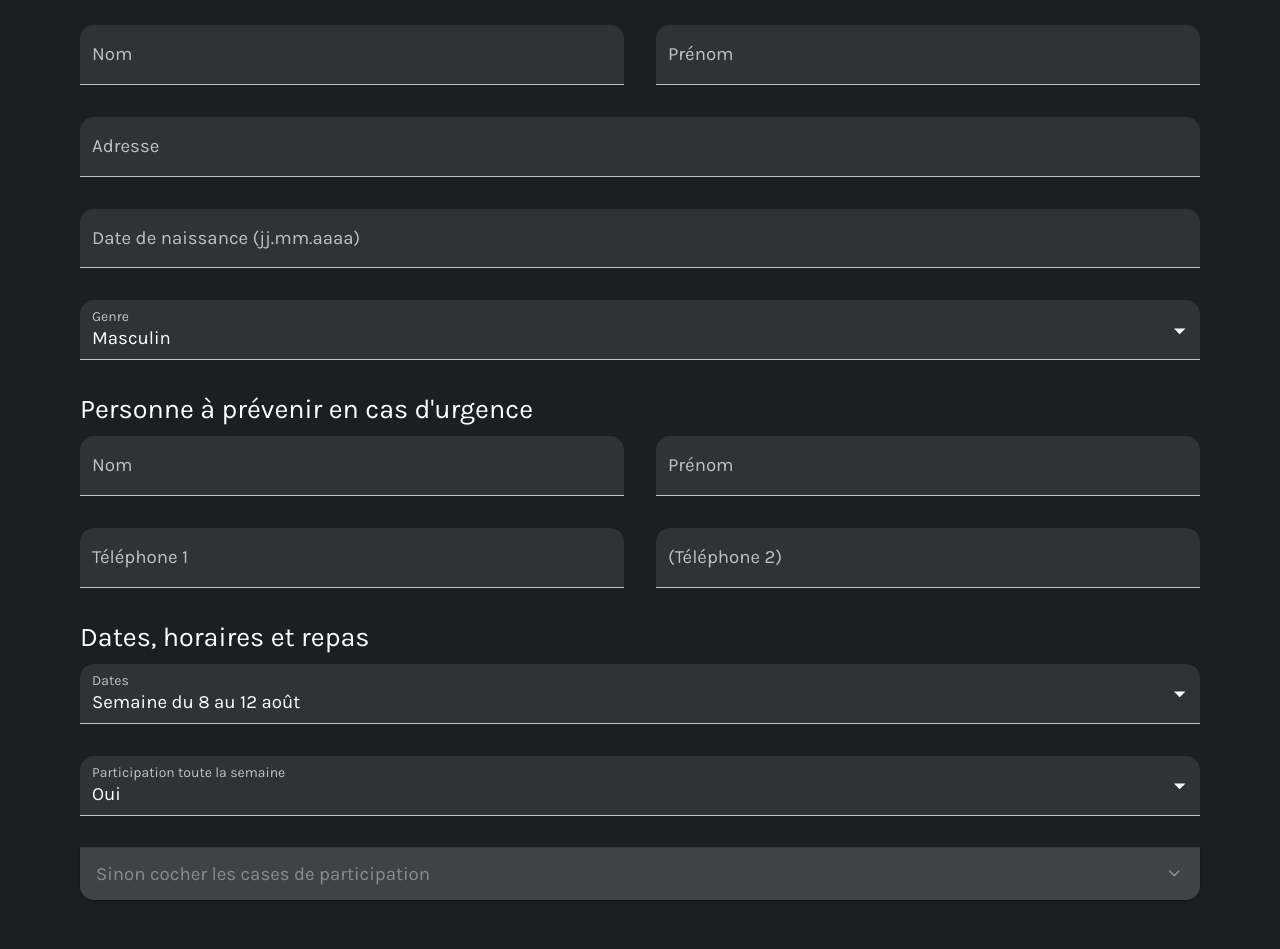
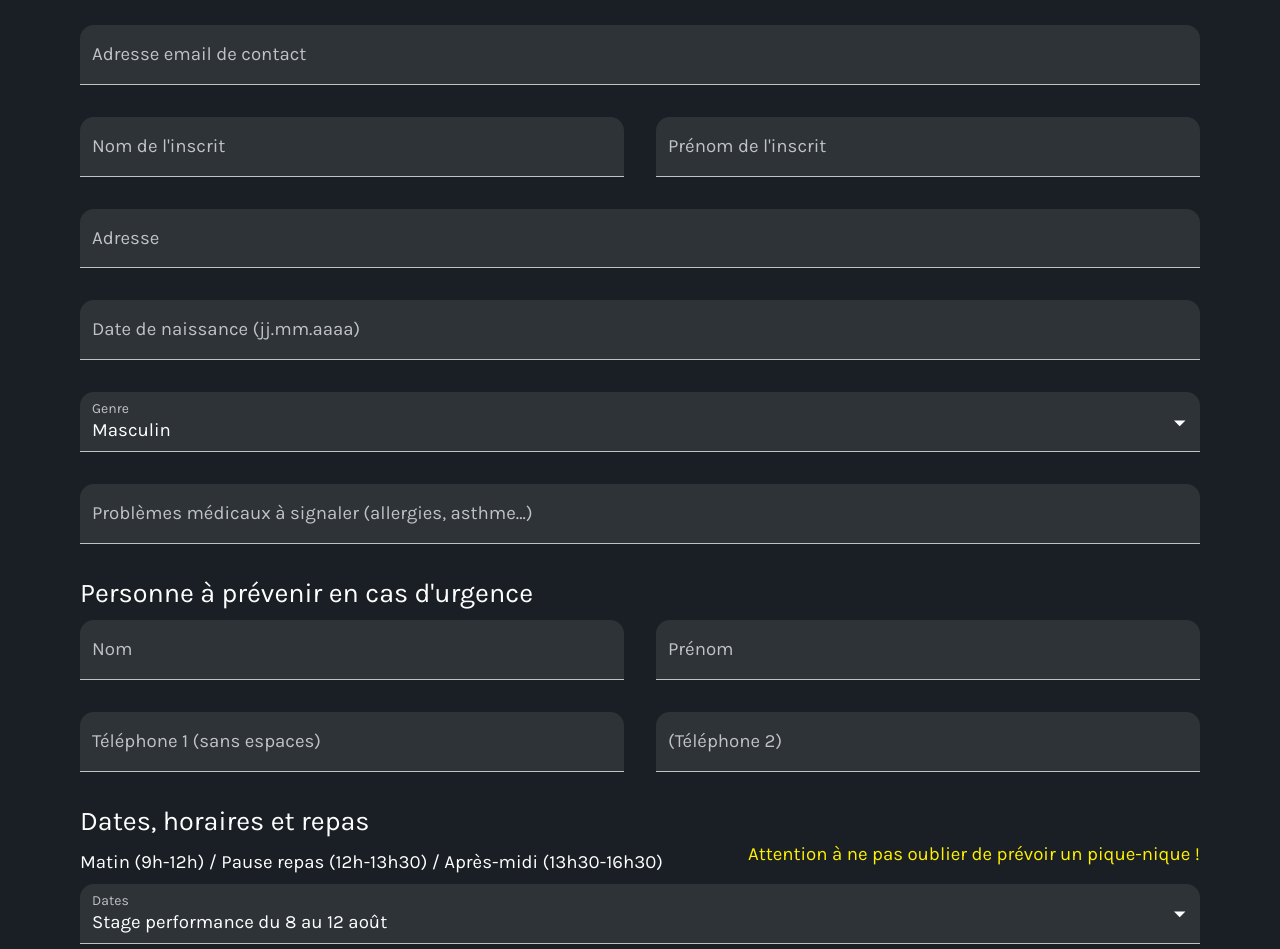
Before and after one commit to mateotiedra/cttb-website, a React (Create React App) app: page /stages in a window 1280 px wide. Shown: the part 243-1192 px from the top of the page. Built offline with nearby package versions, Linux system fonts and the light colour scheme.

Commit message:
finish form + add contact stage

```diff
--- a/src/components/SectionContainer/SectionContainer.js
+++ b/src/components/SectionContainer/SectionContainer.js
@@ -6,7 +6,7 @@ function SectionContainer(props) {
       id={props.id}
       ref={props.ref}
       sx={{
-        px: { xs: 5, md: 10, lg: 10, ...props.sx },
+        px: { xs: 4, sm: 5, md: 10, lg: 10, ...props.sx },
         maxWidth: '1300px',
         mx: 'auto',
       }}
--- a/src/pages/Home/Home.js
+++ b/src/pages/Home/Home.js
@@ -67,9 +67,12 @@ function Home() {
         <Typography variant='h2' sx={{ mb: 3 }}>
           Contact
         </Typography>
-        <Typography>
-          Une question ? Besoin d'informations supplémentaires ? Contactez-nous
-          : <Link href='mailto:contact@cttbernex.ch'>contact@cttbernex.ch</Link>
+        <Typography sx={{ mb: 2 }}>
+          Une question ? Besoin d'informations supplémentaires ?
+          <br /> Générale :{' '}
+          <Link href='mailto:contact@cttbernex.ch'>contact@cttbernex.ch</Link>
+          <br /> Concernant les stages :{' '}
+          <Link href='mailto:stage@cttbernex.ch'>stage@cttbernex.ch</Link>
         </Typography>
         <Typography>
           Adresse :{' '}
--- a/src/pages/Stage/Stage.js
+++ b/src/pages/Stage/Stage.js
@@ -12,6 +12,7 @@ import {
   MenuItem,
   InputLabel,
   Select,
+  Link,
 } from '@mui/material';
 
 import Navbar from '../../components/Navbar/Navbar';
@@ -29,7 +30,7 @@ const LateralBox = (props) => {
         display: 'flex',
         flexDirection: 'row',
         justifyContent: 'space-between',
-        gap: 4,
+        gap: { xs: 2, sm: 3, md: 4, lg: 4 },
       }}
     >
       {props.children}
@@ -73,7 +74,7 @@ function Stage(props) {
       sx: { flexGrow: 1 },
       ...register(options.id, {
         required: options.required === undefined ? true : options.required,
-        pattern: options.pattern || /^[A-Za-z]+$/i,
+        pattern: options.pattern || /[\s\S]*/,
       }),
       error: errors[options.id] !== undefined,
     };
@@ -83,25 +84,40 @@ function Stage(props) {
     <>
       <Navbar />
       <SectionDivider h={2} />
+
       <SectionContainer sx={{ color: 'primary' }}>
         <Typography variant='h2' sx={{ mb: 3 }}>
-          Inscription aux stages
+          Formulaire d'inscription
         </Typography>
+
         <form onSubmit={onSubmit}>
           <Box sx={{ display: 'flex', flexDirection: 'column', gap: 4 }}>
+            <TextField
+              {...basicFieldProps({
+                id: 'email',
+                label: 'Adresse email de contact',
+                required: true,
+                pattern: /^[\w-\.]+@([\w-]+\.)+[\w-]{2,4}$/g,
+              })}
+            />
             <LateralBox>
               <TextField
-                {...basicFieldProps({ id: 'lastName', label: 'Nom' })}
+                {...basicFieldProps({
+                  id: 'lastName',
+                  label: "Nom de l'inscrit",
+                })}
               />
               <TextField
-                {...basicFieldProps({ id: 'firstName', label: 'Prénom' })}
+                {...basicFieldProps({
+                  id: 'firstName',
+                  label: "Prénom de l'inscrit",
+                })}
               />
             </LateralBox>
             <TextField
               {...basicFieldProps({
                 id: 'adress',
                 label: 'Adresse',
-                pattern: /[\s\S]*/,
               })}
             />
             <TextField
@@ -122,6 +138,14 @@ function Stage(props) {
                 { value: 'other', text: 'Autre' },
               ]}
             />
+            <TextField
+              {...basicFieldProps({
+                id: 'healthIssues',
+                label: 'Problèmes médicaux à signaler (allergies, asthme…)',
+                required: false,
+              })}
+              multiline
+            />
             <Box>
               <Typography variant='h5' sx={{ mb: 1 }}>
                 Personne à prévenir en cas d'urgence
@@ -131,12 +155,14 @@ function Stage(props) {
                   {...basicFieldProps({
                     id: 'urgencyPersonlastName',
                     label: 'Nom',
+                    required: false,
                   })}
                 />
                 <TextField
                   {...basicFieldProps({
                     id: 'urgencyPersonFirstName',
                     label: 'Prénom',
+                    required: false,
                   })}
                 />
               </LateralBox>
@@ -145,7 +171,9 @@ function Stage(props) {
               <TextField
                 {...basicFieldProps({
                   id: 'urgencyPersonNumberA',
-                  label: 'Téléphone 1',
+                  label: 'Téléphone 1 (sans espaces)',
+                  required: false,
+
                   pattern:
                     /^[\+]?[(]?[0-9]{3}[)]?[-\s\.]?[0-9]{3}[-\s\.]?[0-9]{4,6}$/,
                 })}
@@ -161,29 +189,60 @@ function Stage(props) {
               />
             </LateralBox>
             <Box>
-              <Typography variant='h5' sx={{ mb: 1 }}>
-                Dates, horaires et repas
+              <Typography variant='h5'>Dates, horaires et repas</Typography>
+              <Box
+                sx={{
+                  display: 'flex',
+                  flexDirection: {
+                    xs: 'column',
+                    sm: 'column',
+                    md: 'row',
+                    lg: 'row',
+                  },
+                  justifyContent: 'space-between',
+                }}
+              >
+                <Typography variant='body1' sx={{ my: 1 }}>
+                  Matin (9h-12h) / Pause repas (12h-13h30) / Après-midi
+                  (13h30-16h30)
                 </Typography>
+                <Typography
+                  variant='body1'
+                  sx={{ color: 'primary.main', mb: 2 }}
+                >
+                  Attention à ne pas oublier de prévoir un pique-nique !
+                </Typography>
+              </Box>
               <SelectField
                 register={register}
                 id='dates'
                 label='Dates'
                 options={[
-                  { value: 'weekA', text: 'Semaine du 8 au 12 août' },
-                  { value: 'weekB', text: 'Semaine du 15 au 19 août' },
+                  {
+                    value: 'weekA',
+                    text: 'Stage performance du 8 au 12 août',
+                  },
+                  {
+                    value: 'weekB',
+                    text: 'Stage tous niveaux du 15 au 19 août',
+                  },
                 ]}
               />
             </Box>
+
+            <Box>
               <SelectField
                 register={register}
                 id='allWeek'
                 label='Participation toute la semaine'
                 options={[
-                { value: true, text: 'Oui' },
-                { value: false, text: 'Non' },
+                  { value: 'true', text: 'Oui' },
+                  { value: 'false', text: 'Non' },
                 ]}
               />
+            </Box>
             <WeekPresence disabled={weekPresenceChoserDisabled} />
+
             <Button
               variant='contained'
               type='submit'
@@ -196,6 +255,7 @@ function Stage(props) {
             </Button>
           </Box>
         </form>
+        <SectionDivider />
       </SectionContainer>
     </>
   );
--- a/src/pages/Stage/StageLogic.js
+++ b/src/pages/Stage/StageLogic.js
@@ -26,7 +26,7 @@ const StageLogic = (props) => {
     { input: register('gender', { required: true }), type: 'selection' },
   ]; */
 
-  const weekPresenceChoserDisabled = watch('allWeek', true);
+  const weekPresenceChoserDisabled = watch('allWeek', 'true') === 'true';
 
   return {
     register,
```
Lines whose indentation alone changed are shown as unchanged.
